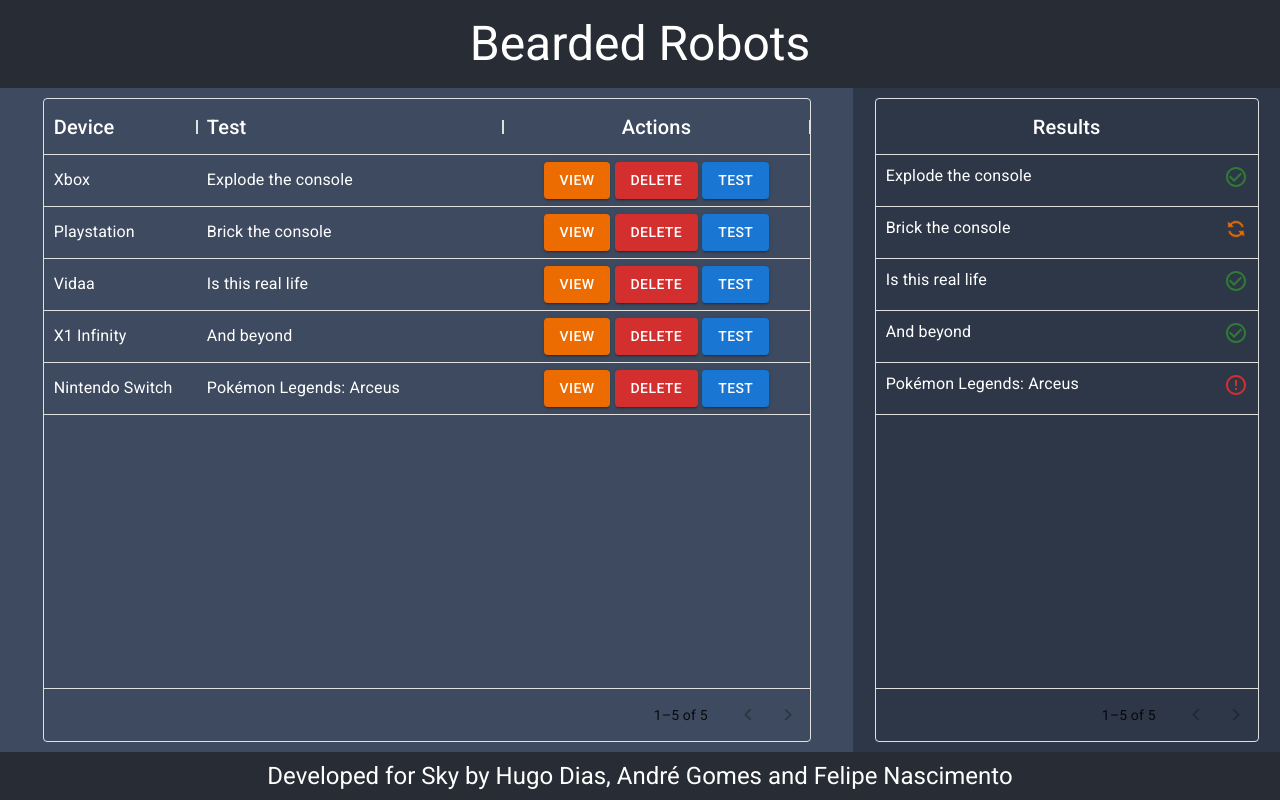
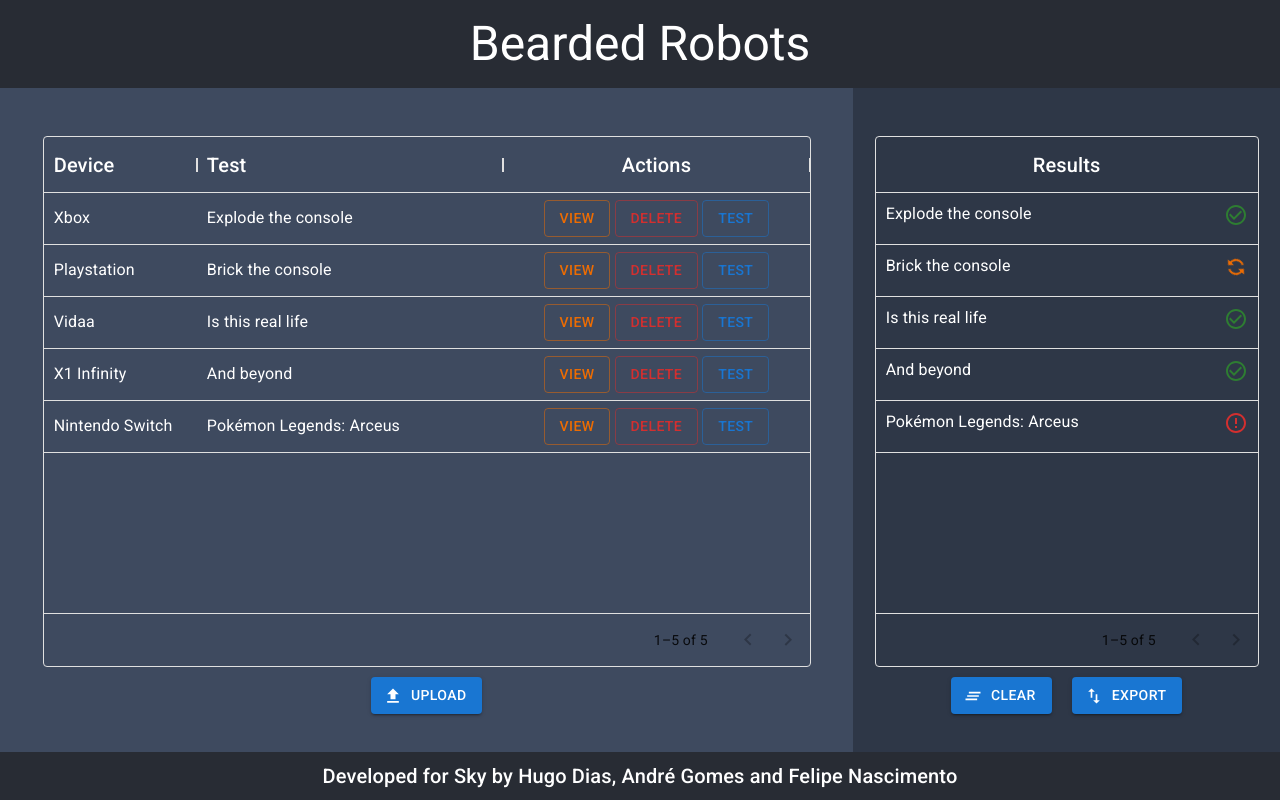
Before and after one commit to FelipeZNascimento/bearded-robots, a React (Create React App) app: page / in a window 1280 px wide. Built offline with nearby package versions, Linux system fonts and the light colour scheme.

Commit message:
Adding buttons

```diff
--- a/src/components/Results.module.scss
+++ b/src/components/Results.module.scss
@@ -6,7 +6,7 @@
 }
 
 .table {
-  height: 100%;
+  height: 80%;
   width: 90%;
   margin: 10px;
 }
@@ -41,6 +41,11 @@
   }
 }
 
+.buttonContainer {
+  gap: 20px;
+  width: 100%;
+}
+
 @keyframes spin {
   from {
     transform: rotate(0deg);
--- a/src/components/Results.tsx
+++ b/src/components/Results.tsx
@@ -1,5 +1,13 @@
+import Button from "@mui/material/Button";
 import { DataGrid, GridColDef, GridRowId } from "@mui/x-data-grid";
-import { CheckCircleOutline, ErrorOutline, Loop } from '@mui/icons-material';
+import {
+  CheckCircleOutline,
+  ClearAll,
+  ErrorOutline,
+  HelpOutline,
+  ImportExport,
+  Loop,
+} from "@mui/icons-material";
 
 import classNames from "classnames";
 import styles from "./Results.module.scss";
@@ -9,27 +17,32 @@ const Results = () => {
     [styles.container]: true,
   });
 
+  const buttonContainerClass = classNames("GFlexCenter", {
+    [styles.buttonContainer]: true,
+  });
+
   const renderCell = (id: GridRowId) => {
     const testObject = rows.find((row) => row.id === id);
-    if (testObject && testObject.status === "done") {
+    let icon = () => <HelpOutline color="warning" />;
+    if (testObject) {
+      switch (testObject.status) {
+        case "done":
+          icon = () => <CheckCircleOutline color="success" />;
+          break;
+        case "error":
+          icon = () => <ErrorOutline color="error" />;
+          break;
+        case "loading":
+          icon = () => (
+            <Loop className={styles.testStatusLoading} color="warning" />
+          );
+          break;
+      }
+
       return (
         <div className={styles.testResult}>
           <p className={styles.testName}>{testObject.testName}</p>
-          <p className={styles.testStatus}><CheckCircleOutline color="success" /></p>
-        </div>
-      );
-    } else if (testObject && testObject.status === "error") {
-      return (
-        <div className={styles.testResult}>
-          <p className={styles.testName}>{testObject.testName}</p>
-          <p className={styles.testStatus}><ErrorOutline color="error" /></p>
-        </div>
-      );
-    } else if (testObject && testObject.status === "loading") {
-      return (
-        <div className={styles.testResult}>
-          <p className={styles.testName}>{testObject.testName}</p>
-          <p className={styles.testStatus}><Loop className={styles.testStatusLoading} color="warning" /></p>
+          <p className={styles.testStatus}>{icon()}</p>
         </div>
       );
     }
@@ -82,6 +95,22 @@ const Results = () => {
           rowsPerPageOptions={[5]}
         />
       </div>
+      <div className={buttonContainerClass}>
+        <Button
+          variant="contained"
+          startIcon={<ClearAll />}
+          onClick={() => alert(`Clear All`)}
+        >
+          Clear
+        </Button>
+        <Button
+          variant="contained"
+          startIcon={<ImportExport />}
+          onClick={() => alert(`Export`)}
+        >
+          Export
+        </Button>
+      </div>
     </section>
   );
 };
--- a/src/components/Tests.module.scss
+++ b/src/components/Tests.module.scss
@@ -6,7 +6,7 @@
 }
 
 .table {
-  height: 100%;
+  height: 80%;
   width: 90%;
   margin: 10px;
 }
@@ -20,3 +20,8 @@
   font-size: 16px;
   color: white;
 }
+
+.button {
+  font-weight: bold;
+  background-color: rgba(black, 0.1);
+}
--- a/src/components/Tests.tsx
+++ b/src/components/Tests.tsx
@@ -1,5 +1,6 @@
+import Button from "@mui/material/Button";
 import { DataGrid, GridColDef, GridRowId } from "@mui/x-data-grid";
-import Button from "@mui/material/Button";
+import { Upload } from "@mui/icons-material";
 
 import classNames from "classnames";
 import styles from "./Tests.module.scss";
@@ -13,22 +14,28 @@ function Tests() {
     return (
       <>
         <Button
-          variant="contained"
+          className={styles.button}
+          color="warning"
+          variant="outlined"
           onClick={() => alert(`Viewing id ${id}`)}
-          color="warning"
         >
           View
         </Button>
         &nbsp;
         <Button
-          variant="contained"
+          className={styles.button}
+          color="error"
+          variant="outlined"
           onClick={() => alert(`Deleting id ${id}`)}
-          color="error"
         >
           Delete
         </Button>
         &nbsp;
-        <Button variant="contained" onClick={() => alert(`Testing id ${id}`)}>
+        <Button
+          className={styles.button}
+          variant="outlined"
+          onClick={() => alert(`Testing id ${id}`)}
+        >
           Test
         </Button>
       </>
@@ -98,6 +105,13 @@ function Tests() {
           rowsPerPageOptions={[5]}
         />
       </div>
+      <Button
+        variant="contained"
+        startIcon={<Upload />}
+        onClick={() => alert(`Upload`)}
+      >
+        Upload
+      </Button>
     </section>
   );
 }
--- a/src/views/Home.tsx
+++ b/src/views/Home.tsx
@@ -33,7 +33,7 @@ const Home = () => {
           <Results />
       </main>
       <footer className={footerClass}>
-        <Typography margin={1} variant="h5">
+        <Typography margin={1} variant="h6">
           Developed for Sky by Hugo Dias, André Gomes and Felipe Nascimento
         </Typography>
       </footer>
```
Also changed, not shown: 1 other file (tests, documents, lock files or other folders).
